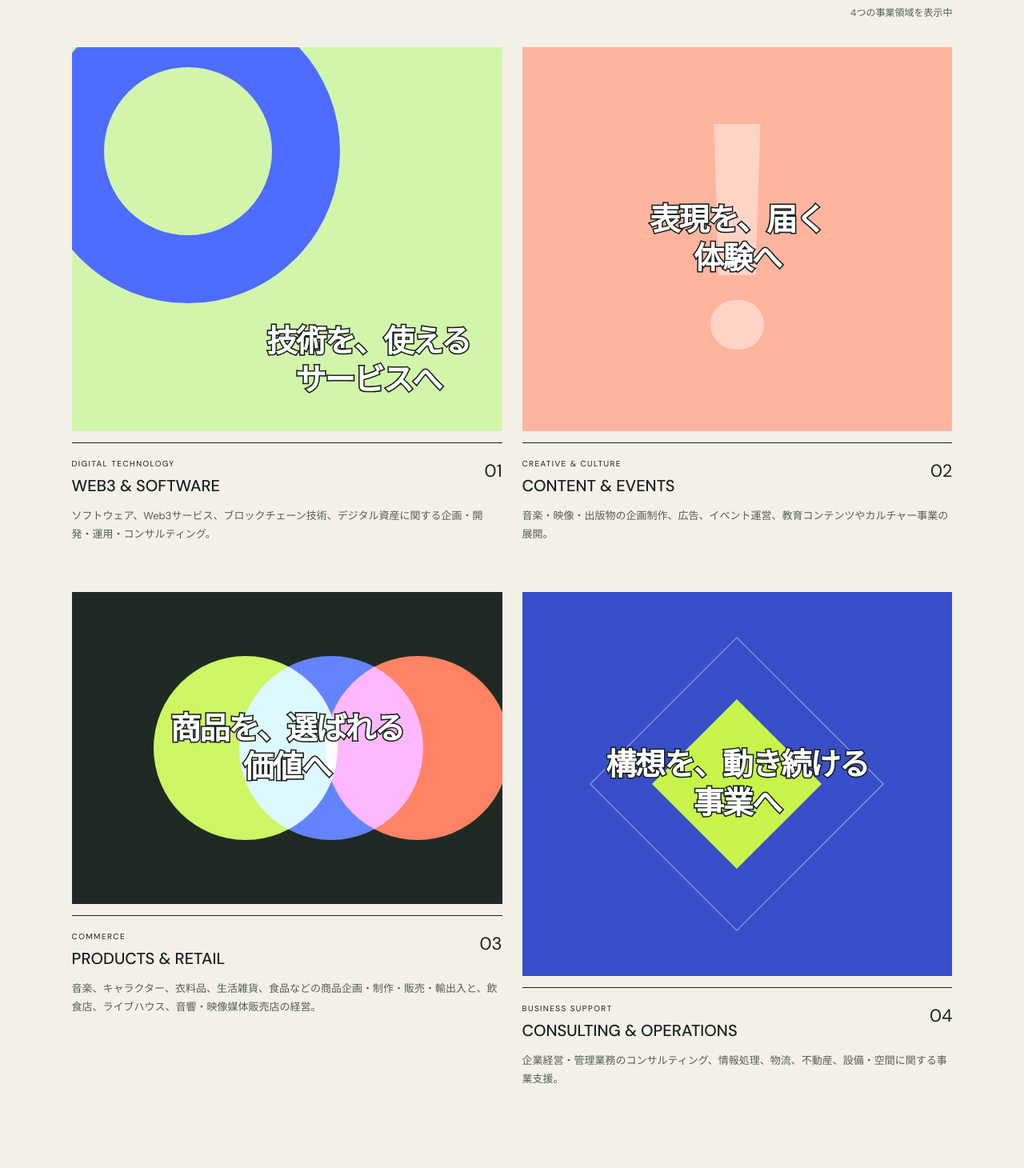
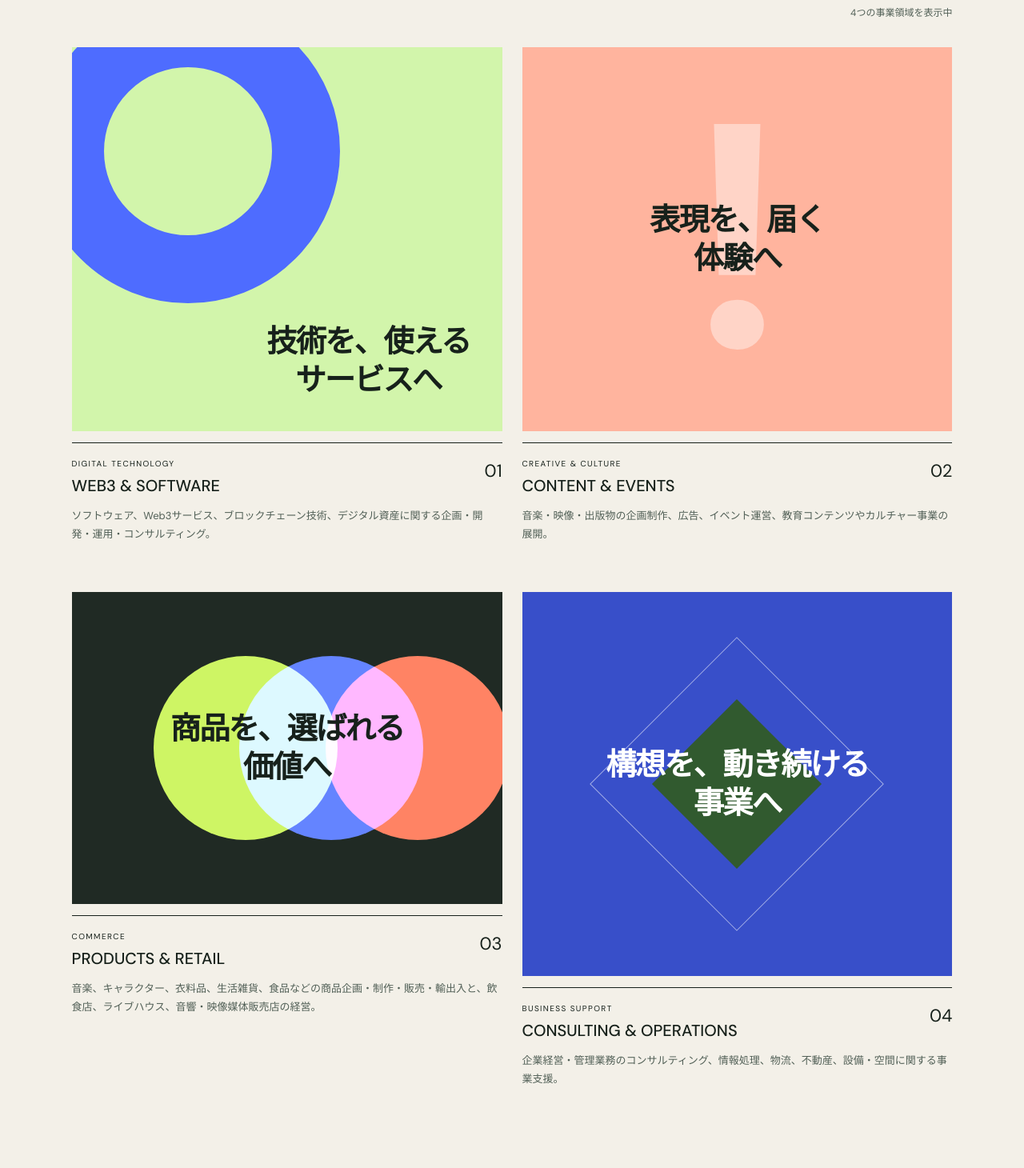
Before and after one commit to masuda-so/website, a Django app: page / in a window 1280 px wide. Shown: the part 2283-3743 px from the top of the page at 80% size. Run offline with Django 5.2, Linux system fonts and the light colour scheme; parts of the project's set-up code (start-up, migrations or seed data) failed here and were passed over; some libraries are stand-ins or nearby versions.

Commit message:
Remove project caption outlines

```diff
--- a/website/static/css/project.css
+++ b/website/static/css/project.css
@@ -532,14 +532,11 @@ body.nexus-page {
   position: relative;
   z-index: 2;
   max-width: 100%;
-  color: white;
+  color: var(--ink);
   font-size: clamp(1.7rem, 3vw, 3.5rem);
   line-height: 1.25;
   text-align: center;
   letter-spacing: -0.05em;
-  paint-order: stroke fill;
-  -webkit-text-stroke: 0.08em var(--ink);
-  text-shadow: 0 1px 1px rgb(23 33 27 / 35%);
 }
 
 .nexus-page .art-one {
@@ -621,8 +618,12 @@ body.nexus-page {
 .nexus-page .art-four::after {
   width: 150px;
   height: 150px;
-  background: var(--lime);
+  background: #315a2f;
   border: 0;
+}
+
+.nexus-page .art-four b {
+  color: white;
 }
 
 .nexus-page .project-meta {
```
